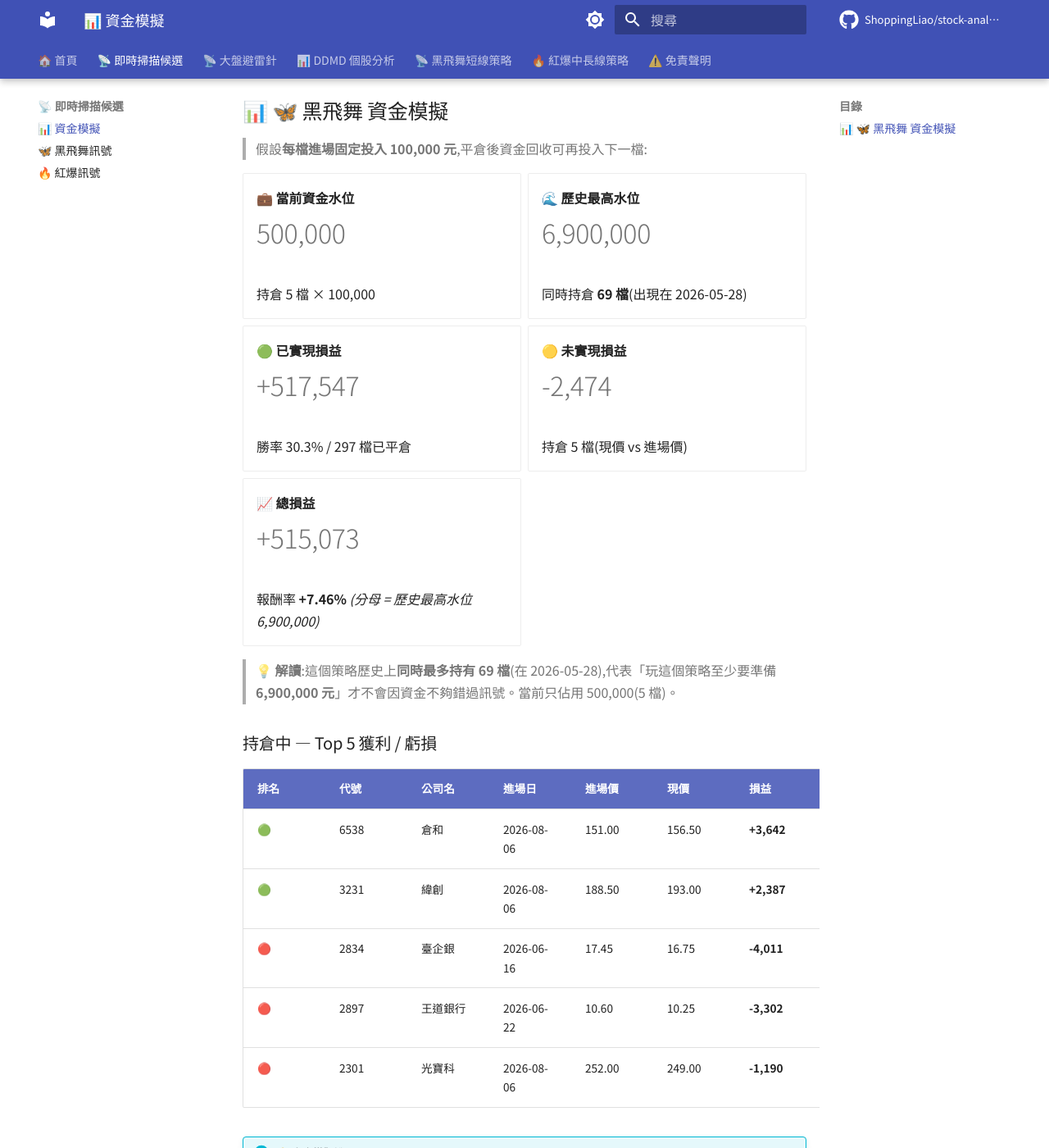
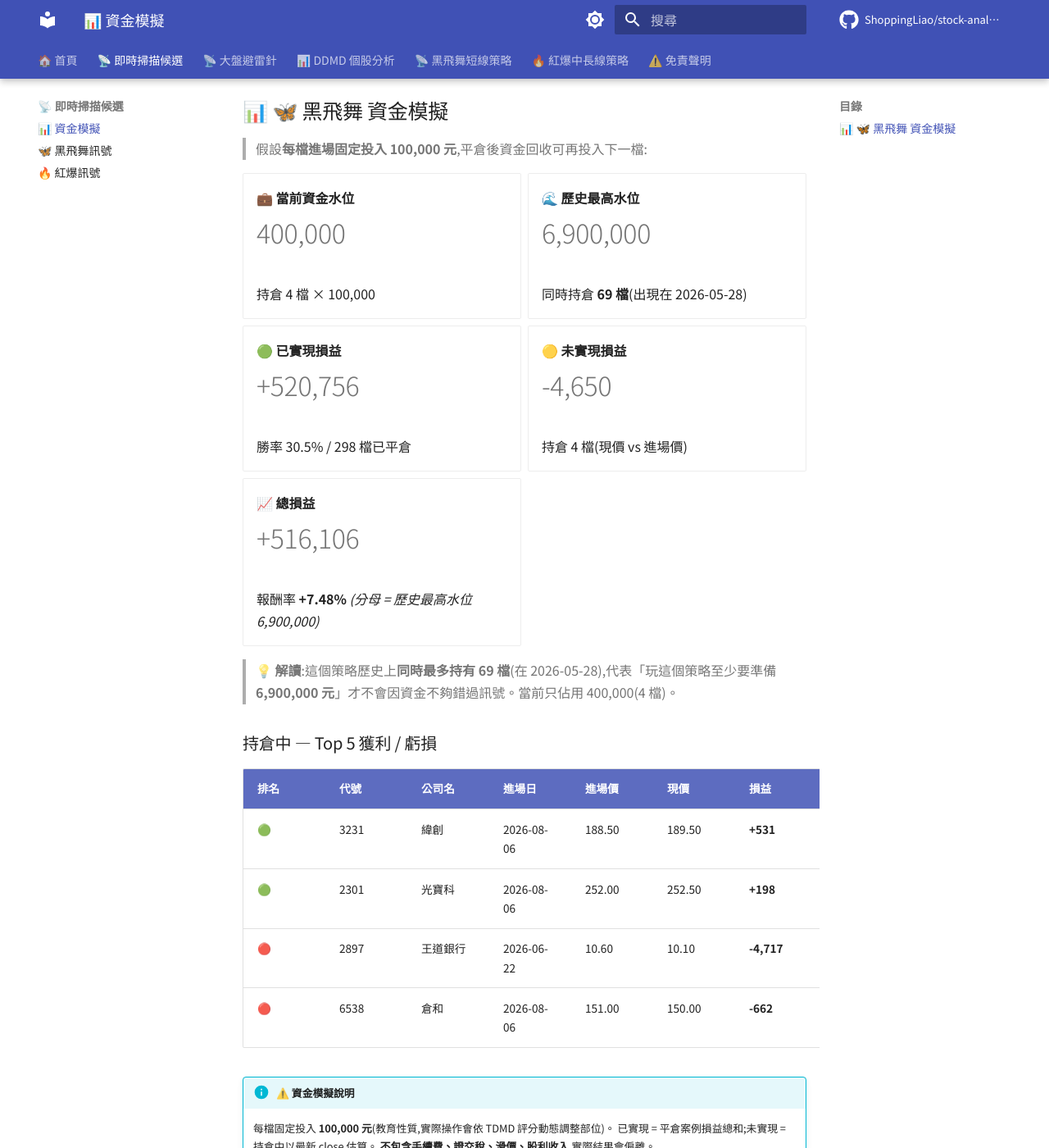
Before and after one commit to ShoppingLiao/stock-analysis-public, an MkDocs documentation site: the page built from docs/signals_capital.md, in a window 1280 px wide and 1400 px high, scrolled down 359 px. Shown: the whole window at 82% size. Built offline with MkDocs 1.6.1 and Material for MkDocs 9.7.7, drawn with Linux system fonts in a browser that asks for light colours; comment, search, counter and statistics services are not loaded; some of the changed text lies outside the part shown.

Commit message:
docs(signals): update BB + RB + capital (2026-08-06)

```diff
--- a/docs/signals_capital.md
+++ b/docs/signals_capital.md
@@ -17,9 +17,9 @@
 
 -   **💼 當前資金水位**
 
-    # 500,000
+    # 400,000
 
-    持倉 5 檔 × 100,000
+    持倉 4 檔 × 100,000
 
 -   **🌊 歷史最高水位**
 
@@ -29,35 +29,34 @@
 
 -   **🟢 已實現損益**
 
-    # +517,547
+    # +520,756
 
-    勝率 30.3% / 297 檔已平倉
+    勝率 30.5% / 298 檔已平倉
 
 -   **🟡 未實現損益**
 
-    # -2,474
+    # -4,650
 
-    持倉 5 檔(現價 vs 進場價)
+    持倉 4 檔(現價 vs 進場價)
 
 -   **📈 總損益**
 
-    # +515,073
+    # +516,106
 
-    報酬率 **+7.46%** _(分母 = 歷史最高水位 6,900,000)_
+    報酬率 **+7.48%** _(分母 = 歷史最高水位 6,900,000)_
 
 </div>
 
-> **💡 解讀**:這個策略歷史上**同時最多持有 69 檔**(在 2026-05-28),代表「玩這個策略至少要準備 **6,900,000 元**」才不會因資金不夠錯過訊號。當前只佔用 500,000(5 檔)。
+> **💡 解讀**:這個策略歷史上**同時最多持有 69 檔**(在 2026-05-28),代表「玩這個策略至少要準備 **6,900,000 元**」才不會因資金不夠錯過訊號。當前只佔用 400,000(4 檔)。
 
 ### 持倉中 — Top 5 獲利 / 虧損
 
 | 排名 | 代號 | 公司名 | 進場日 | 進場價 | 現價 | 損益 | 損益% |
 |------|------|--------|--------|--------|------|------|-------|
-| 🟢 | 6538 | 倉和 | 2026-08-06 | 151.00 | 156.50 | **+3,642** | **+3.64%** |
-| 🟢 | 3231 | 緯創 | 2026-08-06 | 188.50 | 193.00 | **+2,387** | **+2.39%** |
-| 🔴 | 2834 | 臺企銀 | 2026-06-16 | 17.45 | 16.75 | **-4,011** | **-4.01%** |
-| 🔴 | 2897 | 王道銀行 | 2026-06-22 | 10.60 | 10.25 | **-3,302** | **-3.30%** |
-| 🔴 | 2301 | 光寶科 | 2026-08-06 | 252.00 | 249.00 | **-1,190** | **-1.19%** |
+| 🟢 | 3231 | 緯創 | 2026-08-06 | 188.50 | 189.50 | **+531** | **+0.53%** |
+| 🟢 | 2301 | 光寶科 | 2026-08-06 | 252.00 | 252.50 | **+198** | **+0.20%** |
+| 🔴 | 2897 | 王道銀行 | 2026-06-22 | 10.60 | 10.10 | **-4,717** | **-4.72%** |
+| 🔴 | 6538 | 倉和 | 2026-08-06 | 151.00 | 150.00 | **-662** | **-0.66%** |
 
 !!! info "⚠️ 資金模擬說明"
     每檔固定投入 **100,000 元**(教育性質,實際操作會依 TDMD 評分動態調整部位)。
@@ -110,16 +109,16 @@
 
 | 排名 | 代號 | 公司名 | 進場日 | 進場價 | 現價 | 損益 | 損益% |
 |------|------|--------|--------|--------|------|------|-------|
-| 🟢 | 6834 | 天二科技 | 2026-05-08 | 48.10 | 91.20 | **+89,605** | **+89.60%** |
-| 🟢 | 6446 | 藥華藥 | 2026-05-14 | 780.00 | 1335.00 | **+71,154** | **+71.15%** |
-| 🟢 | 2302 | 麗正 | 2026-05-13 | 26.00 | 42.40 | **+63,077** | **+63.08%** |
-| 🟢 | 6432 | 今展科 | 2026-05-12 | 47.30 | 71.00 | **+50,106** | **+50.11%** |
-| 🟢 | 8261 | 富鼎 | 2026-05-14 | 136.00 | 179.50 | **+31,985** | **+31.99%** |
+| 🟢 | 6834 | 天二科技 | 2026-05-08 | 48.10 | 92.10 | **+91,476** | **+91.48%** |
+| 🟢 | 2302 | 麗正 | 2026-05-13 | 26.00 | 43.05 | **+65,577** | **+65.58%** |
+| 🟢 | 6446 | 藥華藥 | 2026-05-14 | 780.00 | 1290.00 | **+65,385** | **+65.38%** |
+| 🟢 | 6432 | 今展科 | 2026-05-12 | 47.30 | 73.50 | **+55,391** | **+55.39%** |
+| 🟢 | 8261 | 富鼎 | 2026-05-14 | 136.00 | 186.50 | **+37,132** | **+37.13%** |
 | 🔴 | 6488 | 環球晶 | 2026-07-14 | 1515.00 | 872.00 | **-42,442** | **-42.44%** |
-| 🔴 | 5488 | 松普 | 2026-07-13 | 17.80 | 13.40 | **-24,719** | **-24.72%** |
-| 🔴 | 6712 | 長聖 | 2026-07-08 | 183.00 | 150.00 | **-18,033** | **-18.03%** |
-| 🔴 | 8383 | 千附 | 2026-07-14 | 84.20 | 71.00 | **-15,677** | **-15.68%** |
-| 🔴 | 3088 | 艾訊 | 2026-07-23 | 154.00 | 132.50 | **-13,961** | **-13.96%** |
+| 🔴 | 5488 | 松普 | 2026-07-13 | 17.80 | 13.20 | **-25,843** | **-25.84%** |
+| 🔴 | 6712 | 長聖 | 2026-07-08 | 183.00 | 152.50 | **-16,667** | **-16.67%** |
+| 🔴 | 8383 | 千附 | 2026-07-14 | 84.20 | 71.70 | **-14,846** | **-14.85%** |
+| 🔴 | 3088 | 艾訊 | 2026-07-23 | 154.00 | 134.00 | **-12,987** | **-12.99%** |
 
 !!! info "⚠️ 資金模擬說明"
     每檔固定投入 **100,000 元**(教育性質,實際操作會依 TDMD 評分動態調整部位)。
@@ -134,9 +133,9 @@
 
 -   **💼 當前資金水位**
 
-    # 4,500,000
+    # 4,400,000
 
-    BB 500,000 + RB 4,000,000
+    BB 400,000 + RB 4,000,000
 
 -   **🌊 兩策略歷史最高水位**
 
@@ -146,21 +145,21 @@
 
 -   **🟢 已實現損益**
 
-    # -382,253
+    # -379,044
 
-    BB +517,547 + RB -899,800
+    BB +520,756 + RB -899,800
 
 -   **🟡 未實現損益**
 
-    # +344,138
+    # +345,347
 
-    BB -2,474 + RB +346,612
+    BB -4,650 + RB +349,997
 
 -   **📉 總損益**
 
-    # -38,115
+    # -33,697
 
-    報酬率 **-0.17%** _(分母 = 兩策略歷史最高水位)_
+    報酬率 **-0.15%** _(分母 = 兩策略歷史最高水位)_
 
 </div>
 
```
Also changed, not shown: other parts of docs/signals_capital.md (+3 -3 lines), docs/signals_black_butterfly.md (+1 -11 lines), docs/signals_red_burst.md (+5 -1 lines).
